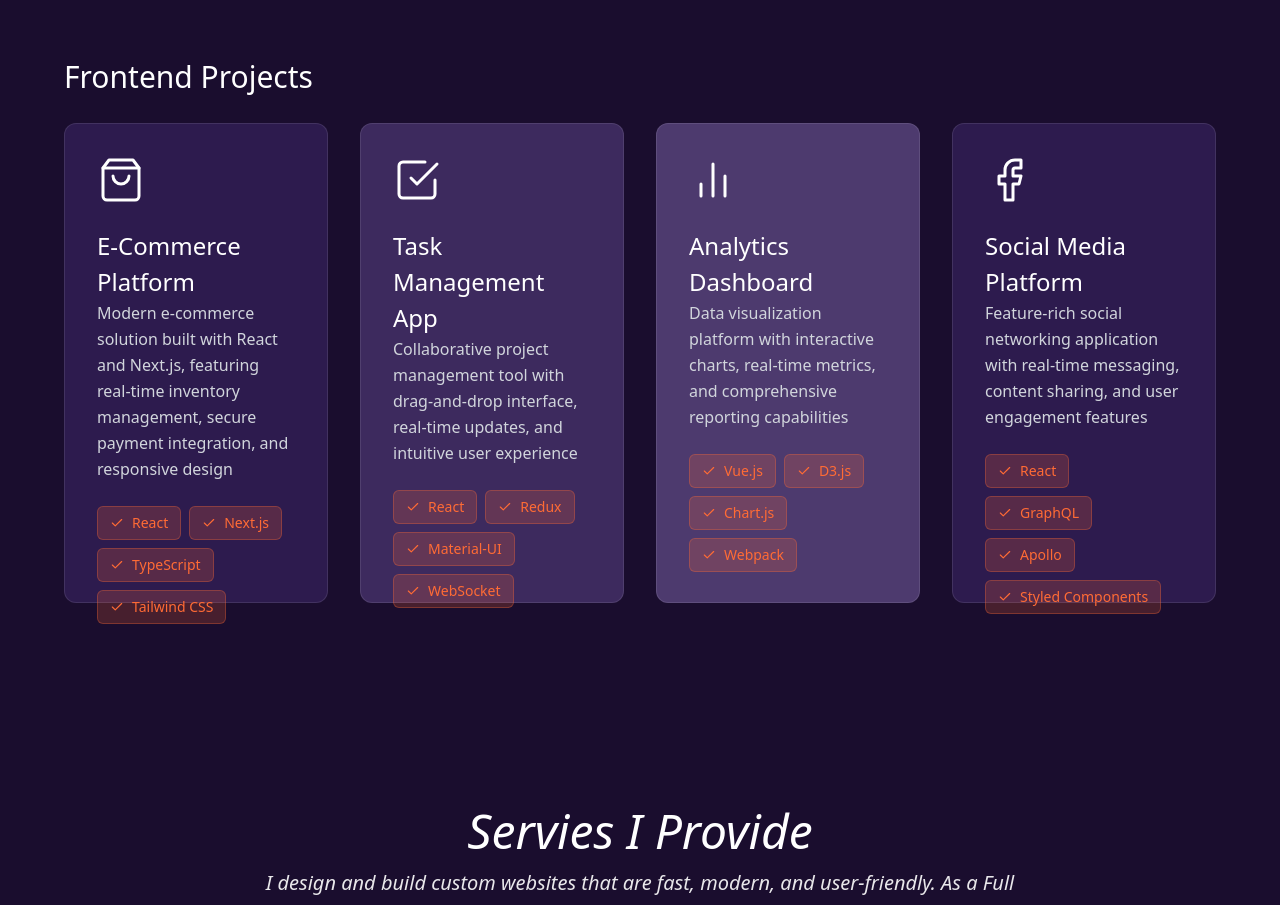
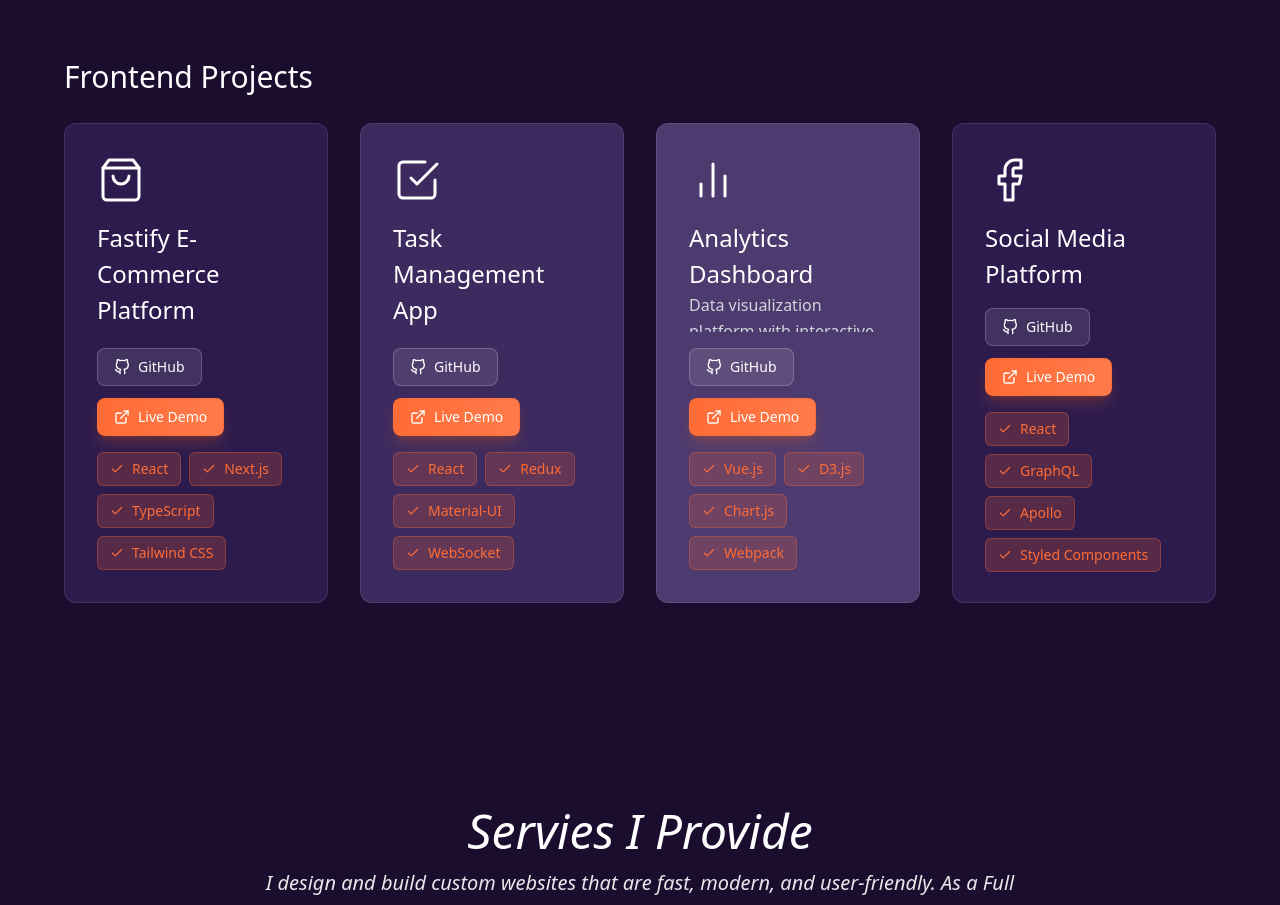
Before and after one commit to jayesh6442/personal-portfolio-website, a Next.js app: page / in a window 1280 px wide. Shown: the part 2640-3545 px from the top of the page. Built offline with nearby package versions, Linux system fonts and the light colour scheme.

Commit message:
Added links for projects

```diff
--- a/app/components/ProjectsSection.tsx
+++ b/app/components/ProjectsSection.tsx
@@ -93,13 +93,17 @@ export default function ProjectsSection() {
     description: string;
     technologies: string[];
     icon: React.ReactElement;
+    githubLink?: string;
+    liveLink?: string;
   }>> = {
     Frontend: [
       {
         bgColor: "bg-[#2d1b4e]",
-        title: "E-Commerce Platform",
+        title: "Fastify E-Commerce Platform",
         description: "Modern e-commerce solution built with React and Next.js, featuring real-time inventory management, secure payment integration, and responsive design",
         technologies: ["React", "Next.js", "TypeScript", "Tailwind CSS"],
+        githubLink: "https://github.com/jayesh6442/ecommerce-platform",
+        liveLink: "https://ecommerce-demo.vercel.app",
         icon: (
           <svg width="48" height="48" viewBox="0 0 24 24" fill="none" stroke="currentColor" strokeWidth="1.5" strokeLinecap="round" strokeLinejoin="round" className="text-white">
             <path d="M6 2L3 6v14a2 2 0 0 0 2 2h14a2 2 0 0 0 2-2V6l-3-4z" />
@@ -113,6 +117,8 @@ export default function ProjectsSection() {
         title: "Task Management App",
         description: "Collaborative project management tool with drag-and-drop interface, real-time updates, and intuitive user experience",
         technologies: ["React", "Redux", "Material-UI", "WebSocket"],
+        githubLink: "https://github.com/jayesh6442/fastify-ecom",
+        liveLink: "https://task-management-demo.vercel.app",
         icon: (
           <svg width="48" height="48" viewBox="0 0 24 24" fill="none" stroke="currentColor" strokeWidth="1.5" strokeLinecap="round" strokeLinejoin="round" className="text-white">
             <path d="M9 11l3 3L22 4" />
@@ -125,6 +131,8 @@ export default function ProjectsSection() {
         title: "Analytics Dashboard",
         description: "Data visualization platform with interactive charts, real-time metrics, and comprehensive reporting capabilities",
         technologies: ["Vue.js", "D3.js", "Chart.js", "Webpack"],
+        githubLink: "https://github.com/username/analytics-dashboard",
+        liveLink: "https://analytics-demo.vercel.app",
         icon: (
           <svg width="48" height="48" viewBox="0 0 24 24" fill="none" stroke="currentColor" strokeWidth="1.5" strokeLinecap="round" strokeLinejoin="round" className="text-white">
             <line x1="18" y1="20" x2="18" y2="10" />
@@ -138,6 +146,8 @@ export default function ProjectsSection() {
         title: "Social Media Platform",
         description: "Feature-rich social networking application with real-time messaging, content sharing, and user engagement features",
         technologies: ["React", "GraphQL", "Apollo", "Styled Components"],
+        githubLink: "https://github.com/username/social-media",
+        liveLink: "https://social-media-demo.vercel.app",
         icon: (
           <svg width="48" height="48" viewBox="0 0 24 24" fill="none" stroke="currentColor" strokeWidth="1.5" strokeLinecap="round" strokeLinejoin="round" className="text-white">
             <path d="M18 2h-3a5 5 0 0 0-5 5v3H7v4h3v8h4v-8h3l1-4h-4V7a1 1 0 0 1 1-1h3z" />
@@ -151,6 +161,8 @@ export default function ProjectsSection() {
         title: "API Gateway Service",
         description: "Microservices architecture with API gateway, authentication, rate limiting, and comprehensive monitoring",
         technologies: ["Go", "Express", "Docker", "Kubernetes"],
+        githubLink: "https://github.com/username/api-gateway",
+        liveLink: "https://api-gateway-demo.vercel.app",
         icon: (
           <svg width="48" height="48" viewBox="0 0 24 24" fill="none" stroke="currentColor" strokeWidth="1.5" strokeLinecap="round" strokeLinejoin="round" className="text-white">
             <circle cx="12" cy="12" r="10" />
@@ -164,6 +176,8 @@ export default function ProjectsSection() {
         title: "Payment Processing System",
         description: "Secure payment gateway with multi-currency support, fraud detection, and transaction management",
         technologies: ["Node.js", "PostgreSQL", "Redis", "Stripe API"],
+        githubLink: "https://github.com/username/payment-system",
+        liveLink: "https://payment-processing-demo.vercel.app",
         icon: (
           <svg width="48" height="48" viewBox="0 0 24 24" fill="none" stroke="currentColor" strokeWidth="1.5" strokeLinecap="round" strokeLinejoin="round" className="text-white">
             <line x1="12" y1="1" x2="12" y2="23" />
@@ -176,6 +190,8 @@ export default function ProjectsSection() {
         title: "Real-time Chat Service",
         description: "Scalable messaging platform with WebSocket support, message queuing, and presence indicators",
         technologies: ["Python", "Django", "WebSocket", "RabbitMQ"],
+        githubLink: "https://github.com/username/chat-service",
+        liveLink: "https://chat-service-demo.vercel.app",
         icon: (
           <svg width="48" height="48" viewBox="0 0 24 24" fill="none" stroke="currentColor" strokeWidth="1.5" strokeLinecap="round" strokeLinejoin="round" className="text-white">
             <path d="M21 15a2 2 0 0 1-2 2H7l-4 4V5a2 2 0 0 1 2-2h14a2 2 0 0 1 2 2z" />
@@ -187,6 +203,8 @@ export default function ProjectsSection() {
         title: "Database Management System",
         description: "High-performance database solution with replication, sharding, and automated backup capabilities",
         technologies: ["PostgreSQL", "MongoDB", "Redis", "Elasticsearch"],
+        githubLink: "https://github.com/username/database-system",
+        liveLink: "https://database-system-demo.vercel.app",
         icon: (
           <svg width="48" height="48" viewBox="0 0 24 24" fill="none" stroke="currentColor" strokeWidth="1.5" strokeLinecap="round" strokeLinejoin="round" className="text-white">
             <ellipse cx="12" cy="5" rx="9" ry="3" />
@@ -202,6 +220,7 @@ export default function ProjectsSection() {
         title: "Image Recognition System",
         description: "Deep learning model for image classification and object detection using convolutional neural networks",
         technologies: ["Python", "TensorFlow", "OpenCV", "PyTorch"],
+        githubLink: "https://github.com/username/image-recognition",
         icon: (
           <svg width="48" height="48" viewBox="0 0 24 24" fill="none" stroke="currentColor" strokeWidth="1.5" strokeLinecap="round" strokeLinejoin="round" className="text-white">
             <rect x="3" y="3" width="18" height="18" rx="2" ry="2" />
@@ -215,6 +234,7 @@ export default function ProjectsSection() {
         title: "Natural Language Processor",
         description: "Advanced NLP system for sentiment analysis, text classification, and language understanding",
         technologies: ["Python", "NLTK", "spaCy", "Transformers"],
+        githubLink: "https://github.com/username/nlp-system",
         icon: (
           <svg width="48" height="48" viewBox="0 0 24 24" fill="none" stroke="currentColor" strokeWidth="1.5" strokeLinecap="round" strokeLinejoin="round" className="text-white">
             <path d="M21 15a2 2 0 0 1-2 2H7l-4 4V5a2 2 0 0 1 2-2h14a2 2 0 0 1 2 2z" />
@@ -228,6 +248,7 @@ export default function ProjectsSection() {
         title: "Recommendation Engine",
         description: "Machine learning-powered recommendation system with collaborative filtering and content-based approaches",
         technologies: ["Python", "Scikit-learn", "Pandas", "NumPy"],
+        githubLink: "https://github.com/username/recommendation-engine",
         icon: (
           <svg width="48" height="48" viewBox="0 0 24 24" fill="none" stroke="currentColor" strokeWidth="1.5" strokeLinecap="round" strokeLinejoin="round" className="text-white">
             <path d="M12 2l3.09 6.26L22 9.27l-5 4.87 1.18 6.88L12 17.77l-6.18 3.25L7 14.14 2 9.27l6.91-1.01L12 2z" />
@@ -239,6 +260,7 @@ export default function ProjectsSection() {
         title: "Predictive Analytics Platform",
         description: "Time series forecasting and predictive modeling system with automated feature engineering",
         technologies: ["Python", "XGBoost", "Prophet", "Jupyter"],
+        githubLink: "https://github.com/username/predictive-analytics",
         icon: (
           <svg width="48" height="48" viewBox="0 0 24 24" fill="none" stroke="currentColor" strokeWidth="1.5" strokeLinecap="round" strokeLinejoin="round" className="text-white">
             <polyline points="22 12 18 12 15 21 9 3 6 12 2 12" />
@@ -330,26 +352,78 @@ export default function ProjectsSection() {
           {projects.map((project, index) => (
             <article
               key={index}
-              className={`${project.bgColor} rounded-xl p-6 md:p-8 text-white border border-white/10 hover:border-white/20 transition-all duration-300 hover:scale-105 hover:shadow-xl hover:shadow-purple-500/20 flex flex-col`}
+              className={`${project.bgColor} rounded-xl p-6 md:p-8 text-white border border-white/10 hover:border-white/20 transition-all duration-300 hover:scale-105 hover:shadow-xl hover:shadow-purple-500/20 flex flex-col overflow-hidden`}
               style={{ height: "60vh", minHeight: "400px" }}
             >
               {/* Project Icon */}
-              <div className="mb-6">
+              <div className="mb-4 flex-shrink-0">
                 {project.icon}
               </div>
 
               {/* Project Title */}
-              <h3 className="text-xl md:text-2xl font-bold mb-3 text-white font-sans">
+              <h3 className="text-xl md:text-2xl font-bold mb-3 text-white font-sans flex-shrink-0">
                 {project.title}
               </h3>
 
               {/* Project Description */}
-              <p className="text-gray-300 mb-6 font-sans text-sm md:text-base leading-relaxed flex-grow">
+              <p className="text-gray-300 mb-4 font-sans text-sm md:text-base leading-relaxed overflow-y-auto flex-grow min-h-0">
                 {project.description}
               </p>
 
+              {/* GitHub and Live Links */}
+              {(project.githubLink || project.liveLink) && (
+                <div className="flex flex-wrap gap-3 mb-4 flex-shrink-0">
+                  {project.githubLink && (
+                    <a
+                      href={project.githubLink}
+                      target="_blank"
+                      rel="noopener noreferrer"
+                      className="flex items-center gap-2 bg-white/10 hover:bg-white/20 text-white px-4 py-2 rounded-lg text-sm font-medium font-sans border border-white/20 hover:border-white/40 transition-all duration-300 hover:scale-105"
+                    >
+                      <svg
+                        width="16"
+                        height="16"
+                        viewBox="0 0 24 24"
+                        fill="none"
+                        stroke="currentColor"
+                        strokeWidth="2"
+                        strokeLinecap="round"
+                        strokeLinejoin="round"
+                      >
+                        <path d="M9 19c-5 1.5-5-2.5-7-3m14 6v-3.87a3.37 3.37 0 0 0-.94-2.61c3.14-.35 6.44-1.54 6.44-7A5.44 5.44 0 0 0 20 4.77 5.07 5.07 0 0 0 19.91 1S18.73.65 16 2.48a13.38 13.38 0 0 0-7 0C6.27.65 5.09 1 5.09 1A5.07 5.07 0 0 0 5 4.77a5.44 5.44 0 0 0-1.5 3.78c0 5.42 3.3 6.61 6.44 7A3.37 3.37 0 0 0 9 18.13V22" />
+                      </svg>
+                      GitHub
+                    </a>
+                  )}
+                  {project.liveLink && (
+                    <a
+                      href={project.liveLink}
+                      target="_blank"
+                      rel="noopener noreferrer"
+                      className="flex items-center gap-2 bg-gradient-to-r from-[#ff6b35] to-[#ff7a4a] hover:from-[#ff7a4a] hover:to-[#ff6b35] text-white px-4 py-2 rounded-lg text-sm font-medium font-sans border border-[#ff6b35]/50 hover:border-[#ff6b35] transition-all duration-300 hover:scale-105 shadow-lg shadow-orange-500/20"
+                    >
+                      <svg
+                        width="16"
+                        height="16"
+                        viewBox="0 0 24 24"
+                        fill="none"
+                        stroke="currentColor"
+                        strokeWidth="2"
+                        strokeLinecap="round"
+                        strokeLinejoin="round"
+                      >
+                        <path d="M18 13v6a2 2 0 0 1-2 2H5a2 2 0 0 1-2-2V8a2 2 0 0 1 2-2h6" />
+                        <polyline points="15 3 21 3 21 9" />
+                        <line x1="10" y1="14" x2="21" y2="3" />
+                      </svg>
+                      Live Demo
+                    </a>
+                  )}
+                </div>
+              )}
+
               {/* Technologies */}
-              <div className="flex flex-wrap gap-2 mt-auto">
+              <div className="flex flex-wrap gap-2 flex-shrink-0">
                 {project.technologies.map((tech, techIndex) => (
                   <span
                     key={techIndex}
--- a/app/page.tsx
+++ b/app/page.tsx
@@ -10,6 +10,7 @@ import QualityServicesSection from "./components/QualityServicesSection";
 import GradientBackground from "./components/GradientBackground";
 
 export default function Home() {
+
   return (
     <div className="min-h-screen text-white relative overflow-x-hidden">
       <GradientBackground />
```
